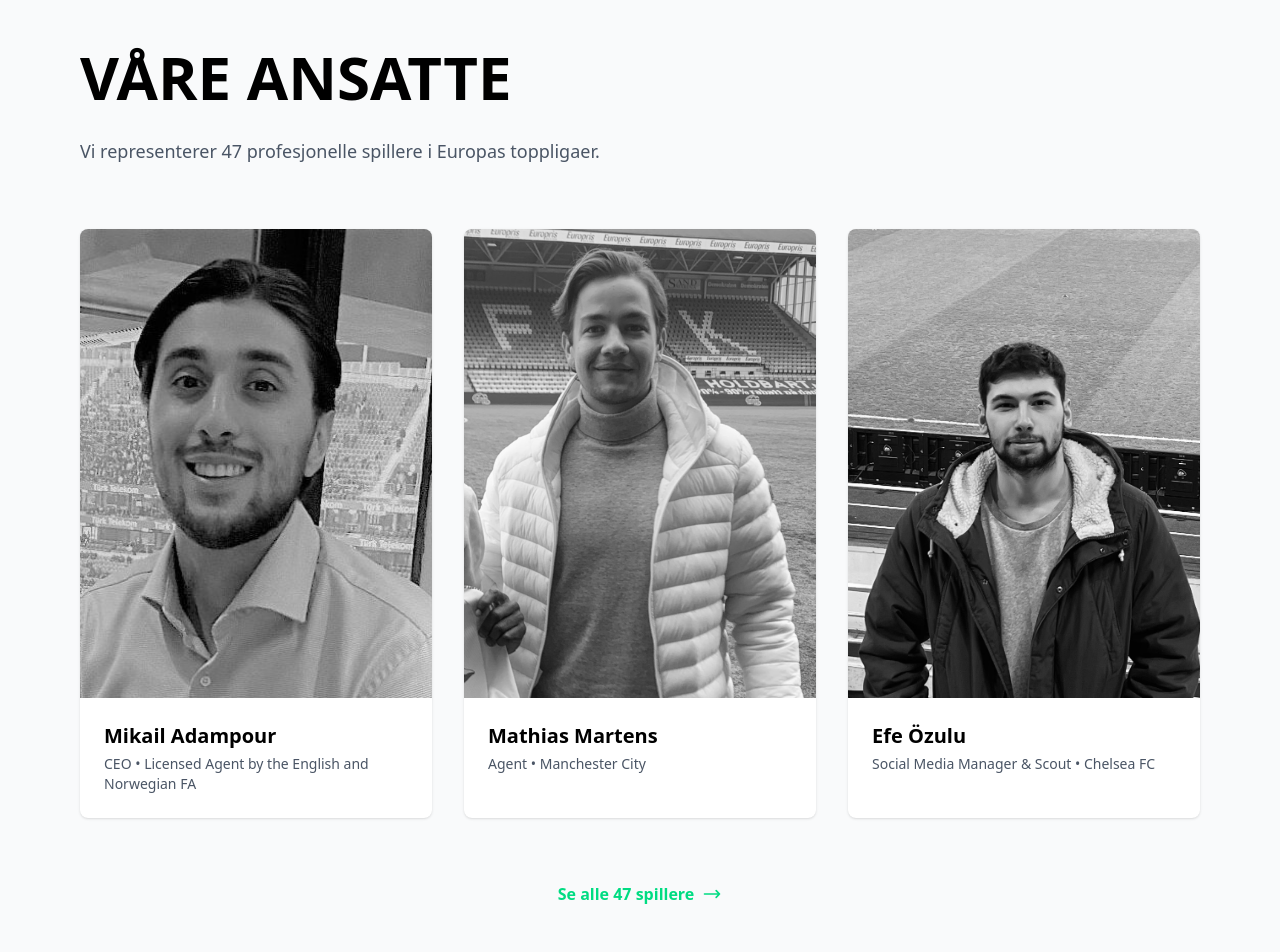
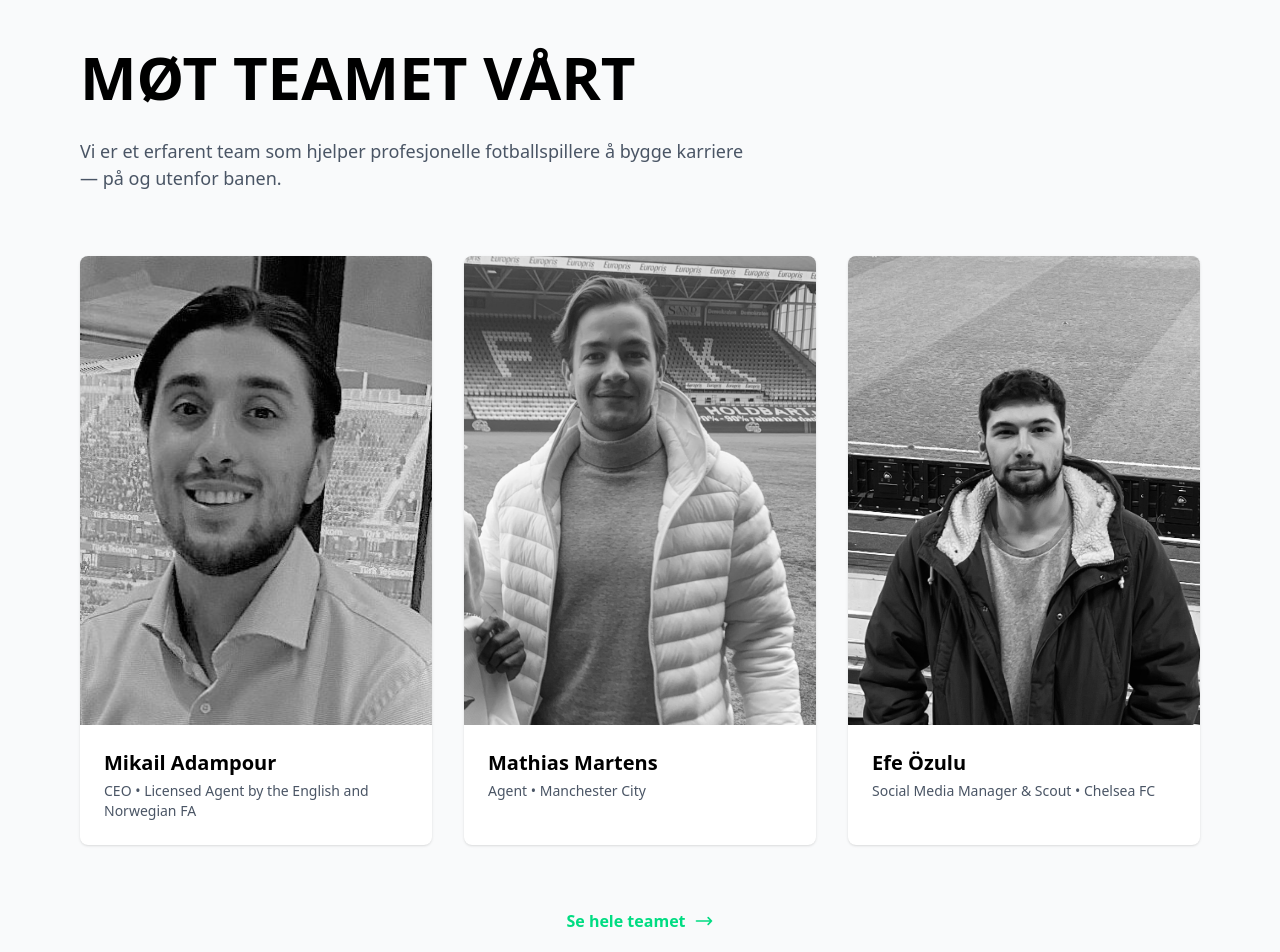
Before and after one commit to benoah/tempov1, a Next.js app: page / in a window 1280 px wide. Shown: the part 2640-3592 px from the top of the page. Built offline with nearby package versions, Linux system fonts and the light colour scheme.

Commit message:
updatePlayer

```diff
--- a/src/app/components/PlayerShowcase.tsx
+++ b/src/app/components/PlayerShowcase.tsx
@@ -6,7 +6,7 @@ import { AnimatePresence, motion, useReducedMotion } from "framer-motion";
 import { useState } from "react";
 
 // Types
-interface Player {
+interface Employee {
   id: string;
   name: string;
   position: string;
@@ -16,8 +16,8 @@ interface Player {
   jerseyNumber?: string;
 }
 
-interface PlayerCardProps {
-  player: Player;
+interface EmployeeCardProps {
+  player: Employee;
   priority?: boolean;
 }
 
@@ -30,8 +30,8 @@ const DESIGN = {
   body: "clamp(1rem, 1.5vw, 1.125rem)",
 };
 
-// Players Data
-const PLAYERS_DATA: Player[] = [
+// Team Data
+const EMPLOYEES_DATA: Employee[] = [
   {
     id: "mikail-adampour",
     name: "Mikail Adampour",
@@ -51,7 +51,7 @@ const PLAYERS_DATA: Player[] = [
     imageUrl: "/Mathias.jpeg",
   },
   {
-    id: "efe-özulu",
+    id: "efe-ozulu",
     name: "Efe Özulu",
     position: "Social Media Manager & Scout",
     club: "Chelsea FC",
@@ -62,7 +62,7 @@ const PLAYERS_DATA: Player[] = [
   {
     id: "william-israelsen",
     name: "William Israelsen",
-    position: " UEFA A Licence Coach and Scout",
+    position: "UEFA A Licence Coach and Scout",
     club: "Chelsea FC",
     nationality: "Norge",
     jerseyNumber: "14",
@@ -90,7 +90,7 @@ const animation = {
 };
 
 // Image Component
-function PlayerImage({
+function EmployeeImage({
   src,
   alt,
   priority,
@@ -129,7 +129,7 @@ function PlayerImage({
 }
 
 // Card Component
-function PlayerCard({ player, priority }: PlayerCardProps) {
+function EmployeeCard({ player, priority }: EmployeeCardProps) {
   const [hovered, setHovered] = useState(false);
   const reduceMotion = useReducedMotion();
 
@@ -141,11 +141,10 @@ function PlayerCard({ player, priority }: PlayerCardProps) {
       onMouseLeave={() => setHovered(false)}
     >
       <Link
-        href={`/players/${player.id}`}
+        href={`/team/${player.id}`}
         className="block focus:outline-none focus:ring-2 focus:ring-offset-2 focus:ring-[#00DC82] rounded-lg"
-        aria-label={`View profile of ${player.name}`}
+        aria-label={`Se profil for ${player.name}`}
       >
-        {/* Image */}
         <div className="relative aspect-[3/4] overflow-hidden bg-gray-100">
           <div
             className={`
@@ -154,14 +153,13 @@ function PlayerCard({ player, priority }: PlayerCardProps) {
               ${hovered && !reduceMotion ? "scale-105" : "scale-100"}
             `}
           >
-            <PlayerImage
+            <EmployeeImage
               src={player.imageUrl}
               alt={`${player.name} – ${player.position}`}
               priority={priority}
             />
           </div>
 
-          {/* Overlay */}
           <div
             className={`absolute inset-0 bg-gradient-to-t from-black/80 via-black/40 to-transparent p-6 flex items-end transition-opacity duration-300 ${
               hovered ? "opacity-100" : "opacity-0"
@@ -178,7 +176,6 @@ function PlayerCard({ player, priority }: PlayerCardProps) {
           </div>
         </div>
 
-        {/* Content */}
         <div className="p-6">
           <h3
             className={`text-xl font-bold ${
@@ -197,21 +194,20 @@ function PlayerCard({ player, priority }: PlayerCardProps) {
 }
 
 // Main Component
-export default function PlayerShowcase() {
+export default function EmployeeShowcase() {
   const reduceMotion = useReducedMotion();
   const [showMore, setShowMore] = useState(false);
 
-  const firstRow = PLAYERS_DATA.slice(0, 3);
-  const secondRow = PLAYERS_DATA.slice(3);
+  const firstRow = EMPLOYEES_DATA.slice(0, 3);
+  const secondRow = EMPLOYEES_DATA.slice(3);
 
   return (
     <section
       id="our-team"
       className="bg-gray-50 py-24 md:py-32"
-      aria-labelledby="players-heading"
+      aria-labelledby="team-heading"
     >
       <div className="max-w-[90rem] mx-auto px-6 lg:px-20">
-        {/* Header */}
         <motion.header
           initial={{ opacity: 0 }}
           whileInView={{ opacity: 1 }}
@@ -220,21 +216,21 @@ export default function PlayerShowcase() {
           className="mb-16"
         >
           <h2
-            id="players-heading"
+            id="team-heading"
             className="font-bold text-black"
             style={{ fontSize: DESIGN.h2 }}
           >
-            VÅRE ANSATTE
+            MØT TEAMET VÅRT
           </h2>
           <p
             className="mt-4 text-gray-600 max-w-2xl"
             style={{ fontSize: DESIGN.body }}
           >
-            Vi representerer 47 profesjonelle spillere i Europas toppligaer.
+            Vi er et erfarent team som hjelper profesjonelle fotballspillere å
+            bygge karriere — på og utenfor banen.
           </p>
         </motion.header>
 
-        {/* Første rad */}
         <motion.div
           className="grid grid-cols-1 md:grid-cols-2 lg:grid-cols-3 gap-8"
           variants={!reduceMotion ? animation.container : undefined}
@@ -243,11 +239,14 @@ export default function PlayerShowcase() {
           viewport={{ once: true, margin: "-100px" }}
         >
           {firstRow.map((player, index) => (
-            <PlayerCard key={player.id} player={player} priority={index < 3} />
+            <EmployeeCard
+              key={player.id}
+              player={player}
+              priority={index < 3}
+            />
           ))}
         </motion.div>
 
-        {/* Andre rad med animasjon */}
         <AnimatePresence>
           {showMore && (
             <motion.div
@@ -258,13 +257,12 @@ export default function PlayerShowcase() {
               transition={{ duration: 0.5, ease: "easeInOut" }}
             >
               {secondRow.map((player) => (
-                <PlayerCard key={player.id} player={player} />
+                <EmployeeCard key={player.id} player={player} />
               ))}
             </motion.div>
           )}
         </AnimatePresence>
 
-        {/* CTA-knapp */}
         <motion.div
           initial={{ opacity: 0 }}
           whileInView={{ opacity: 1 }}
@@ -276,7 +274,7 @@ export default function PlayerShowcase() {
             onClick={() => setShowMore(!showMore)}
             className="inline-flex items-center gap-2 text-[#00DC82] font-semibold hover:text-[#00B86F] transition-colors"
           >
-            <span>{showMore ? "Vis færre" : "Se alle 47 spillere"}</span>
+            <span>{showMore ? "Vis færre" : "Se hele teamet"}</span>
             <svg
               className="w-5 h-5"
               fill="none"
```
